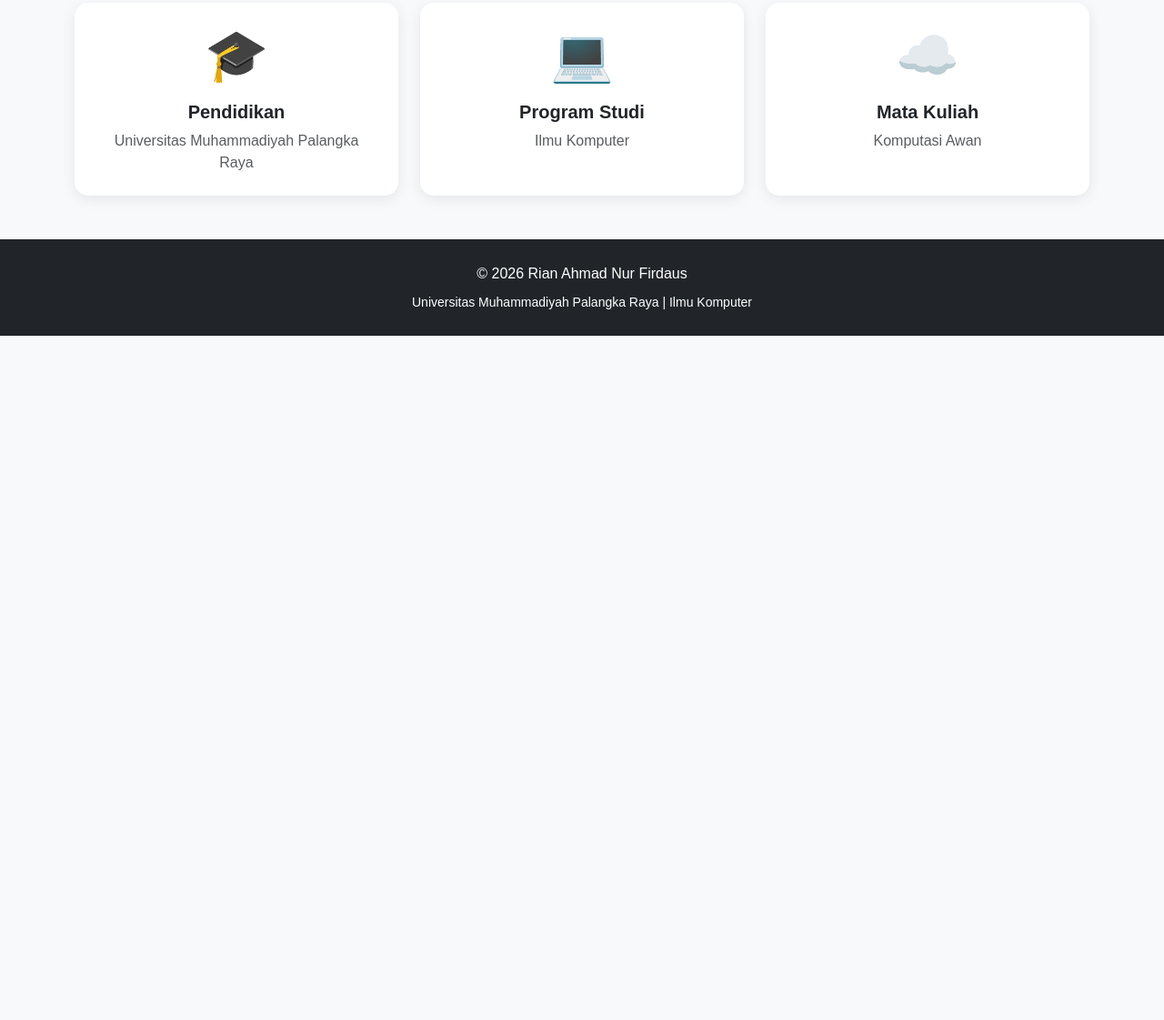
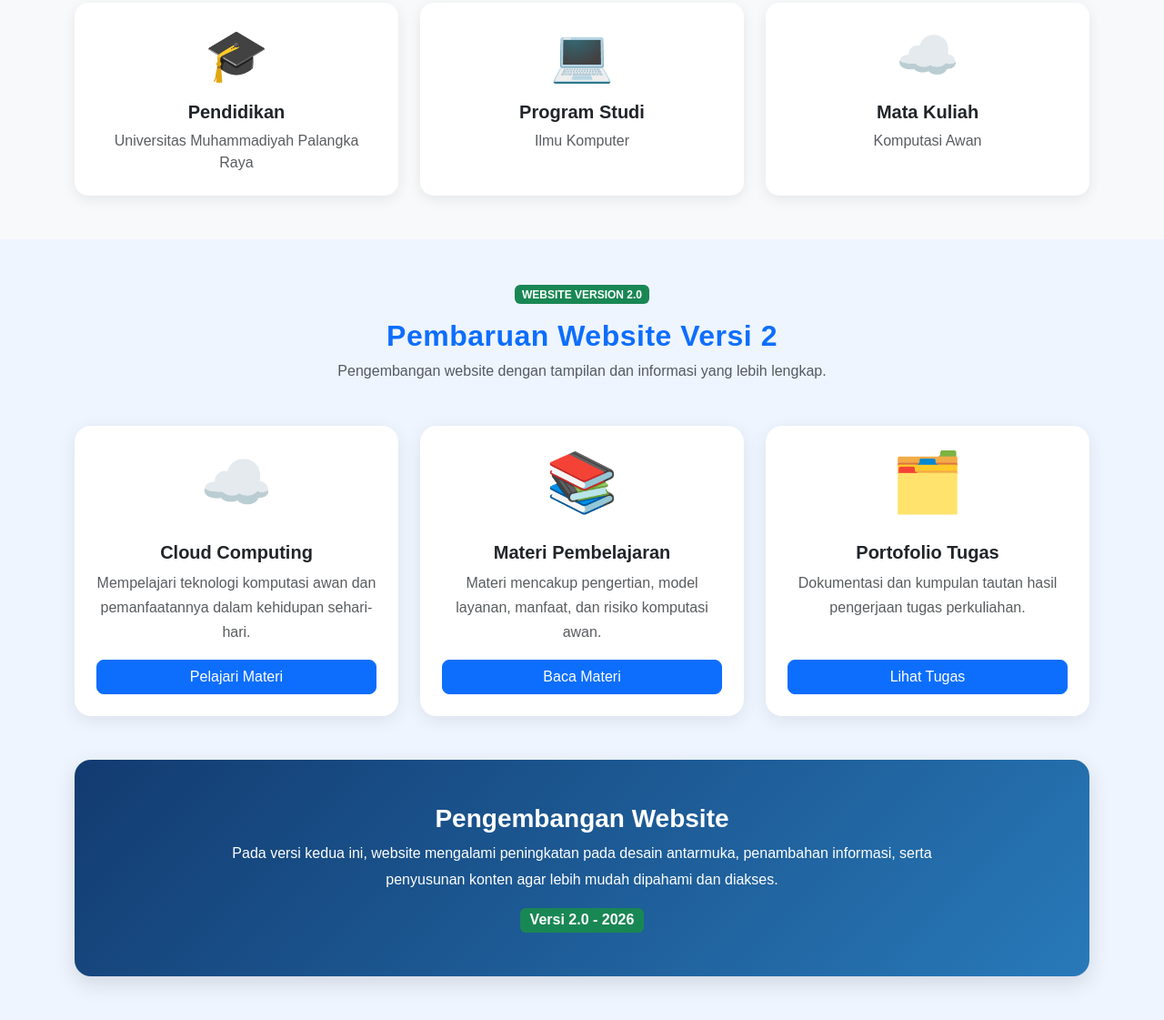
Before and after one commit to nurfirdausrianahmad6-ai/tugas3_cloud_23.53.027649, a plain HTML site: page index.html in a window 1280 px wide. Shown: the part 915-2036 px from the top of the page at 91% size. Before the commit the page ends 1284 px from the top, so only its background shows below. Drawn offline with nearby package versions, Linux system fonts and the light colour scheme.

Commit message:
Add files via upload

```diff
--- a/asset/CSS/style.css
+++ b/asset/CSS/style.css
@@ -84,3 +84,57 @@ footer {
         min-height: auto;
     }
 }
+
+/* PEMBARUAN WEBSITE VERSI 2 */
+
+.v2-section {
+    background-color: #eef5ff;
+}
+
+.v2-section h2 {
+    letter-spacing: 0.5px;
+}
+
+.v2-card {
+    border: none;
+    border-radius: 18px;
+    box-shadow: 0 5px 20px rgba(0, 0, 0, 0.08);
+    transition: all 0.3s ease;
+}
+
+.v2-card:hover {
+    transform: translateY(-10px);
+    box-shadow: 0 12px 28px rgba(0, 0, 0, 0.15);
+}
+
+.v2-card .display-3 {
+    margin-bottom: 10px;
+}
+
+.v2-card p {
+    line-height: 1.7;
+}
+
+.v2-info {
+    background: linear-gradient(135deg, #123b70, #2879b9);
+    color: white;
+    border-radius: 18px;
+    box-shadow: 0 8px 25px rgba(0, 0, 0, 0.12);
+}
+
+.v2-info p {
+    line-height: 1.8;
+    max-width: 800px;
+    margin-left: auto;
+    margin-right: auto;
+}
+
+@media (max-width: 768px) {
+    .v2-section {
+        padding: 35px 0;
+    }
+
+    .v2-info {
+        padding: 25px !important;
+    }
+}
--- a/index.html
+++ b/index.html
@@ -119,11 +119,77 @@
         </div>
     </section>
 
-    <!-- FOOTER -->
-    <footer class="bg-dark text-white text-center py-4">
-        <p class="mb-1">© 2026 Rian Ahmad Nur Firdaus</p>
-        <small>Universitas Muhammadiyah Palangka Raya | Ilmu Komputer</small>
-    </footer>
+
+<!-- PEMBARUAN WEBSITE VERSI 2 -->
+<section class="v2-section py-5">
+    <div class="container">
+
+        <div class="text-center mb-5">
+            <span class="badge bg-success mb-3">WEBSITE VERSION 2.0</span>
+            <h2 class="fw-bold text-primary">Pembaruan Website Versi 2</h2>
+            <p class="text-muted">
+                Pengembangan website dengan tampilan dan informasi yang lebih lengkap.
+            </p>
+        </div>
+
+        <div class="row g-4">
+
+            <div class="col-md-4">
+                <div class="card v2-card h-100 text-center p-4">
+                    <div class="display-3">☁️</div>
+                    <h5 class="fw-bold mt-3">Cloud Computing</h5>
+                    <p class="text-muted">
+                        Mempelajari teknologi komputasi awan dan pemanfaatannya
+                        dalam kehidupan sehari-hari.
+                    </p>
+                    <a href="materi.html" class="btn btn-primary mt-auto">
+                        Pelajari Materi
+                    </a>
+                </div>
+            </div>
+
+            <div class="col-md-4">
+                <div class="card v2-card h-100 text-center p-4">
+                    <div class="display-3">📚</div>
+                    <h5 class="fw-bold mt-3">Materi Pembelajaran</h5>
+                    <p class="text-muted">
+                        Materi mencakup pengertian, model layanan,
+                        manfaat, dan risiko komputasi awan.
+                    </p>
+                    <a href="materi.html" class="btn btn-primary mt-auto">
+                        Baca Materi
+                    </a>
+                </div>
+            </div>
+
+            <div class="col-md-4">
+                <div class="card v2-card h-100 text-center p-4">
+                    <div class="display-3">🗂️</div>
+                    <h5 class="fw-bold mt-3">Portofolio Tugas</h5>
+                    <p class="text-muted">
+                        Dokumentasi dan kumpulan tautan hasil
+                        pengerjaan tugas perkuliahan.
+                    </p>
+                    <a href="portofolio.html" class="btn btn-primary mt-auto">
+                        Lihat Tugas
+                    </a>
+                </div>
+            </div>
+
+        </div>
+
+        <div class="v2-info mt-5 p-4 p-md-5 text-center">
+            <h3 class="fw-bold">Pengembangan Website</h3>
+            <p class="mb-3">
+                Pada versi kedua ini, website mengalami peningkatan pada
+                desain antarmuka, penambahan informasi, serta penyusunan
+                konten agar lebih mudah dipahami dan diakses.
+            </p>
+            <span class="badge bg-success fs-6">Versi 2.0 - 2026</span>
+        </div>
+
+    </div>
+</section>
 
     <script src="https://cdn.jsdelivr.net/npm/bootstrap@5.3.3/dist/js/bootstrap.bundle.min.js"></script>
 </body>
```
